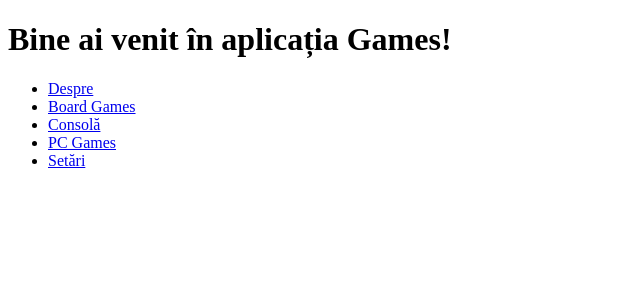
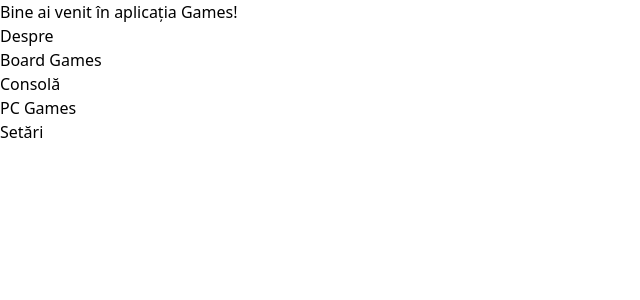
Before and after one commit to 98andreea/games, a React (Vite) app: page / in a window 1280 px wide. Shown: the top 300 px of the page, without its empty margins (0-640 px from the left). Built offline with nearby package versions, Linux system fonts and the light colour scheme.

Commit message:
add tailwind

```diff
--- a/src/index.css
+++ b/src/index.css
@@ -1,3 +1,5 @@
+@import "tailwindcss";
+
 .boardgames {
   background-color: #f5f5f5;
   min-height: 100vh;
--- a/vite.config.js
+++ b/vite.config.js
@@ -1,7 +1,8 @@
 import { defineConfig } from "vite";
 import react from "@vitejs/plugin-react";
+import tailwindcss from "@tailwindcss/vite";
 
 // https://vitejs.dev/config/
 export default defineConfig({
-  plugins: [react()],
+  plugins: [react(), tailwindcss()],
 });
```
Also changed, not shown: package.json (+9 -7 lines), 1 other file (tests, documents, lock files or other folders).
